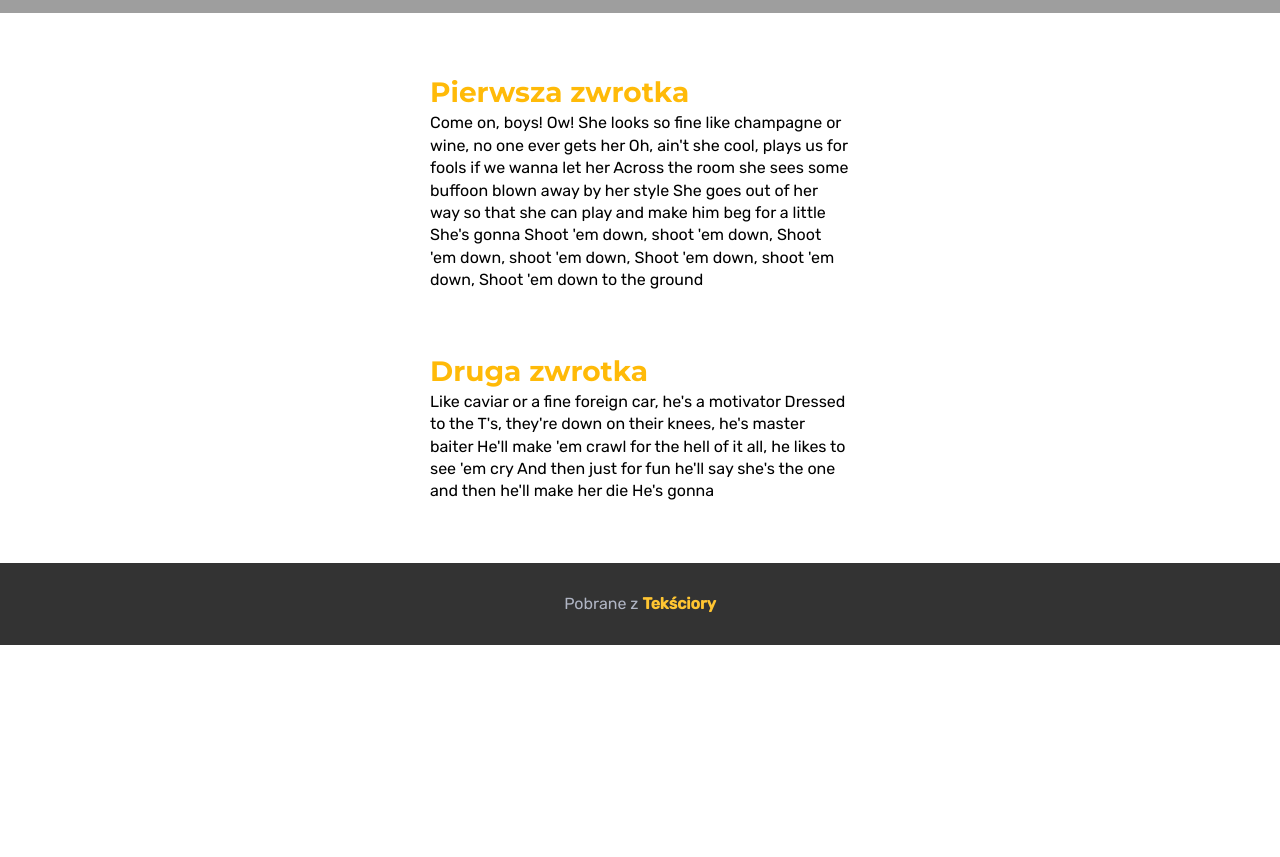
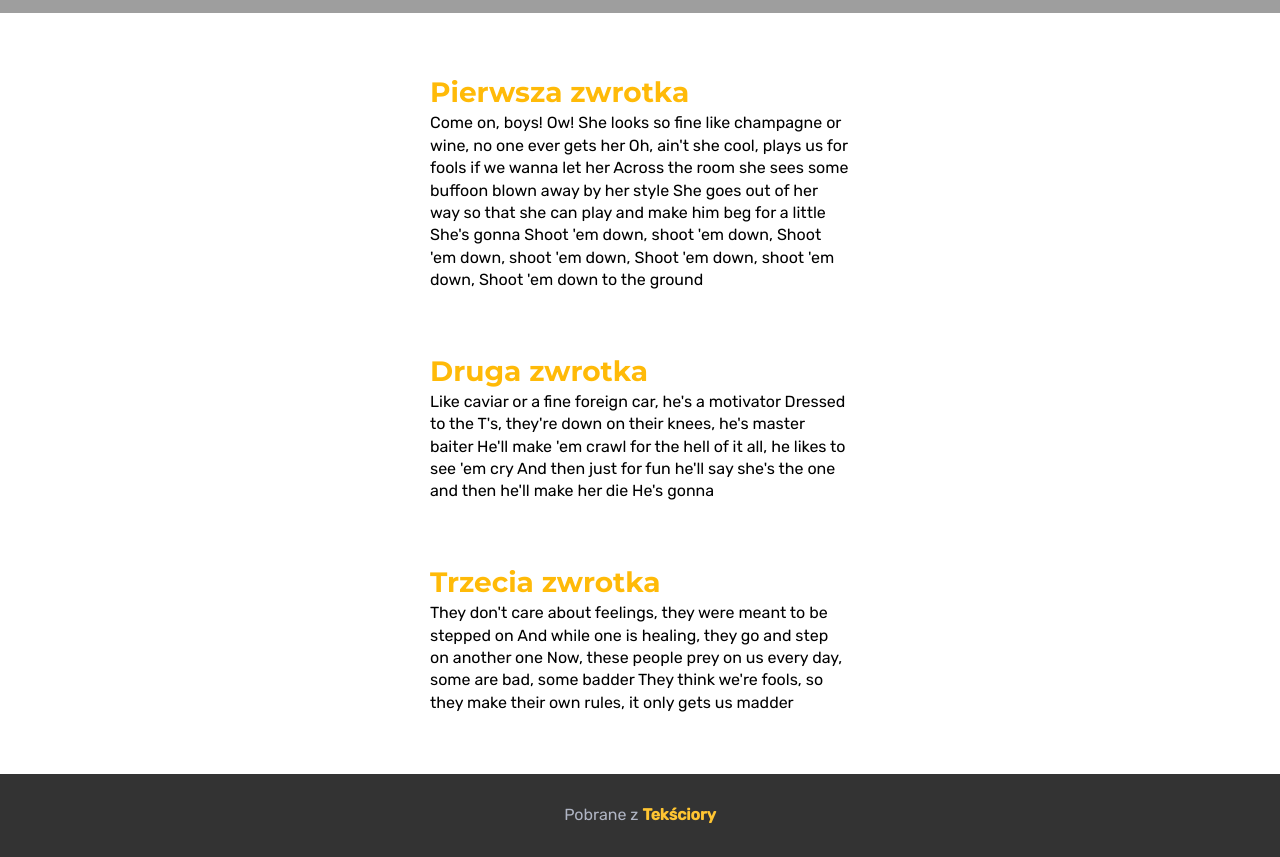
Before and after one commit to LukaszDzujoKujawa/learning-git-2, a plain HTML site: page index.html in a window 1280 px wide. Shown: the part 114-971 px from the top of the page. Before the commit the page ends 800 px from the top, so only its background shows below. Drawn offline with Linux system fonts and the light colour scheme; grey boxes are pictures that could not be loaded.

Commit message:
Add third fragment

```diff
--- a/index.html
+++ b/index.html
@@ -32,6 +32,13 @@
 			     And then just for fun he'll say she's the one and then he'll make her die
 			     He's gonna</p>
             </section>
+            <section class="about">
+                <h2>Trzecia zwrotka</h2>
+                <p>They don't care about feelings, they were meant to be stepped on
+                And while one is healing, they go and step on another one
+                Now, these people prey on us every day, some are bad, some badder
+                They think we're fools, so they make their own rules, it only gets us madder</p>
+            </section>
         </main>
         <footer>
         	<p>Pobrane z <a href="https://teksciory.interia.pl/twisted-sister-shoot-em-down-tekst-piosenki,t,588063.html" target="_blank">Tekściory</p>
```
Lines whose indentation alone changed are shown as unchanged.
